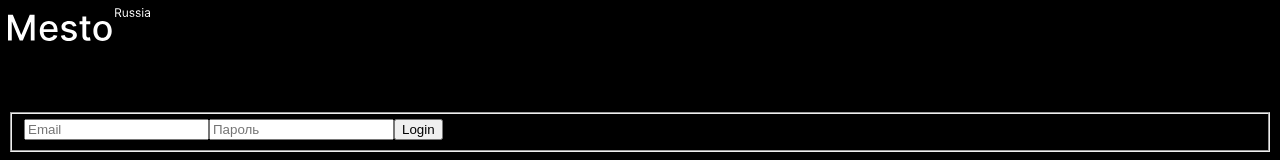
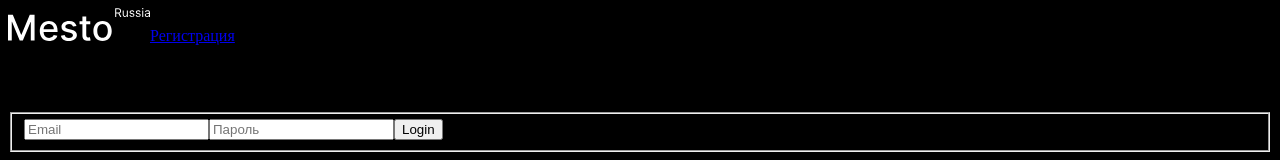
Before and after one commit to Azar-Pav/react-mesto-auth, a React (Create React App) app: page /sign-in in a window 1280 px wide. Shown: the top 160 px of the page. Built offline with nearby package versions, Linux system fonts and the light colour scheme; no server answers.

Commit message:
feat: ссылка в заголовке

```diff
--- a/src/components/App.js
+++ b/src/components/App.js
@@ -139,7 +139,11 @@ function App() {
   return (
     <BrowserRouter>
       <CurrentUserContext.Provider value={currentUser}>
-        <Header />
+        <Routes>
+          <Route path="/" element={<Header pathTo={"/sign-in"} linkText={"Выйти"}/>}/>
+          <Route path="/sign-up" element={<Header pathTo={"/sign-in"} linkText={"Войти"}/>}/>
+          <Route path="/sign-in" element={<Header pathTo={"/sign-up"} linkText={"Регистрация"}/>}/>
+        </Routes>
         <Routes>
           <Route path="/" element={
             <Main
--- a/src/components/Header.js
+++ b/src/components/Header.js
@@ -1,10 +1,12 @@
 import React from 'react';
+import {Link, Navigate} from 'react-router-dom';
 import logo from '../images/header-logo.svg';
 
-function Header() {
+function Header(props) {
   return (
     <header className="header">
       <img src={logo} alt="Место Россия" className="header__logo" />
+      <Link to={props.pathTo} className="header__action">{props.linkText}</Link>
     </header>
   );
 }
```
